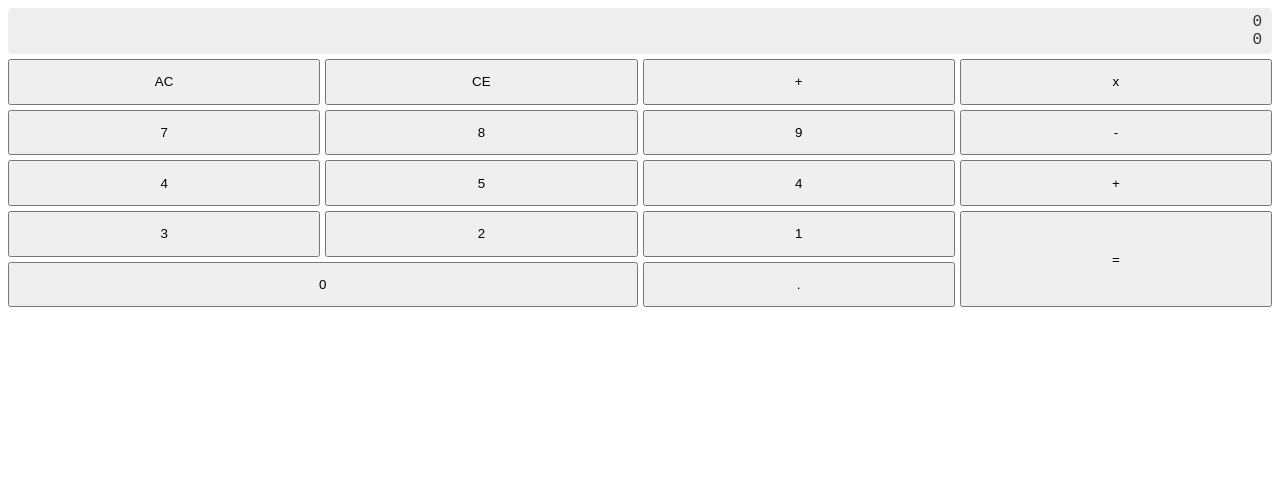
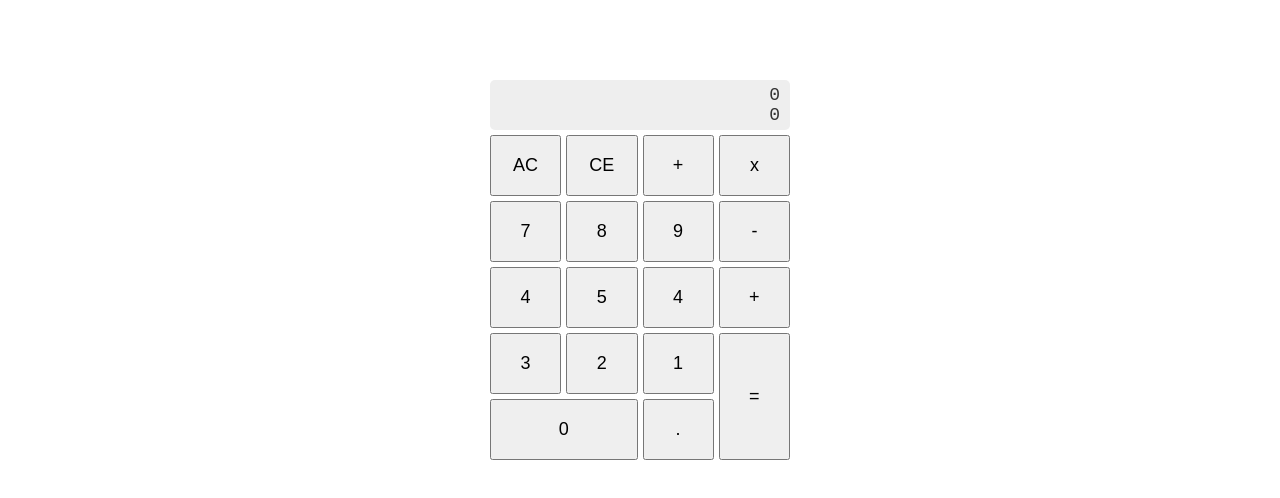
Before and after one commit to daon/javascript-calculator, a website: page index.html in a window 1280 px wide. Drawn offline with Linux system fonts and the light colour scheme.

Commit message:
displaying entry and expression on display, centered the calculator on screen

```diff
--- a/app.js
+++ b/app.js
@@ -1,4 +1,13 @@
-(function(calculator) {
+var app = (function(root, calculator) {
+    'use strict';
+
+    var app = {};
+    var supports = !!document.querySelector && !!root.addEventListener;
+    var calculatorElement;
+    var entryElement;
+    var expressionElement;
+    var initClass = 'js-calculator-app';
+
     var eventHandler = function(event) {
         var element = event.target;
 
@@ -7,9 +16,41 @@
         if (element.hasAttribute('data-input')) {
             var input = element.getAttribute('data-input');
             calculator.addInput(input);
+            var entry = calculator.getEntry();
+            var expression = calculator.getExpression();
+
+            entryElement.textContent = entry;
+            expressionElement.textContent = expression;
         }
     };
 
-    document.addEventListener('click', eventHandler, false);
+    app.destroy = function() {
+        document.documentElement.classList.remove(initClass);
+        document.removeEventListener('click', eventHandler, false)
+    };
 
-})(calculator);
+    app.init = function(selectors) {
+            if (!supports) { return; }
+            selectors = selectors || '#calculator';
+
+            app.destroy();
+
+            document.documentElement.classList.add(initClass);
+
+            calculatorElement = document.querySelector(selectors);
+            entryElement = calculatorElement.querySelector('.entry');
+            expressionElement = calculatorElement.querySelector('.expression');
+
+            document.addEventListener('click', eventHandler, false);
+    };
+
+    return app;
+})(window, calculator);
+
+if (document.readyState === 'complete') {
+    app.init('#my-calculator');
+} else {
+    document.addEventListener('DOMContentLoaded', function() {
+        app.init('#my-calculator');
+    }, false);
+}
--- a/calculator.js
+++ b/calculator.js
@@ -57,12 +57,12 @@ var calculator = (function () {
         'AC': function() {
             inputs = [];
             currentInput = 0;
-            entry = currentInput.toString();
+            entry = '';
             setExpression();
         },
         'CE': function() {
             currentInput = 0;
-            entry = currentInput.toString();
+            entry = '';
             setExpression('');
         },
         '=': function() {
@@ -98,7 +98,7 @@ var calculator = (function () {
         if (isNumber(currentInput)) {
             if (isDigitLimitMet(currentInput)) {
                 currentInput = 0;
-                entry = '0';
+                entry = '';
                 expression = digitLimitError;
                 return;
             }
@@ -144,7 +144,6 @@ var calculator = (function () {
             else if (isDigit(input)) {
                 addDigit(input);
             }
-            console.log(input);
         },
     };
 })();
--- a/index.html
+++ b/index.html
@@ -6,7 +6,7 @@
         <link rel="stylesheet" href="./styles.css">
     </head>
     <body>
-        <div class="calculator">
+        <div class="calculator" id="my-calculator">
             <div class="display">
                 <div class="entry">0</div>
                 <div class="expression">0</div>
--- a/styles.css
+++ b/styles.css
@@ -17,10 +17,12 @@
 }
 
 .calculator {
-    width: 100%;
+    width: 300px;
+    margin: 80px auto;
 }
 
-.display {
+.calculator .display {
+    font-size: 18px;
     background: #eee;
     color: #333;
     font-family: Courier New, Courier, monospace;
@@ -30,7 +32,8 @@
     border-radius: 5px;
 }
 
-.btn {
+.calculator .btn {
+    font-size: 18px;
     padding: 1em;
     width: 100%;
     height: 100%;
```
